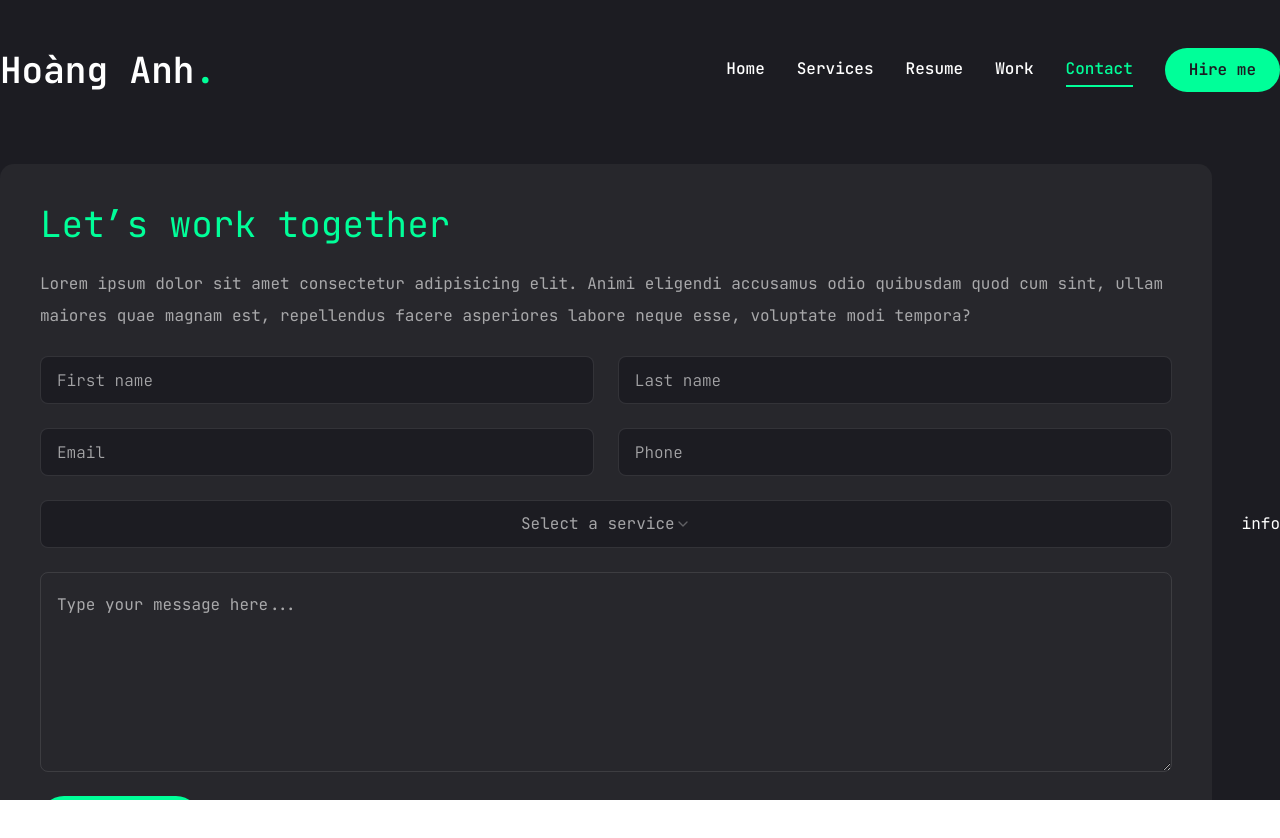
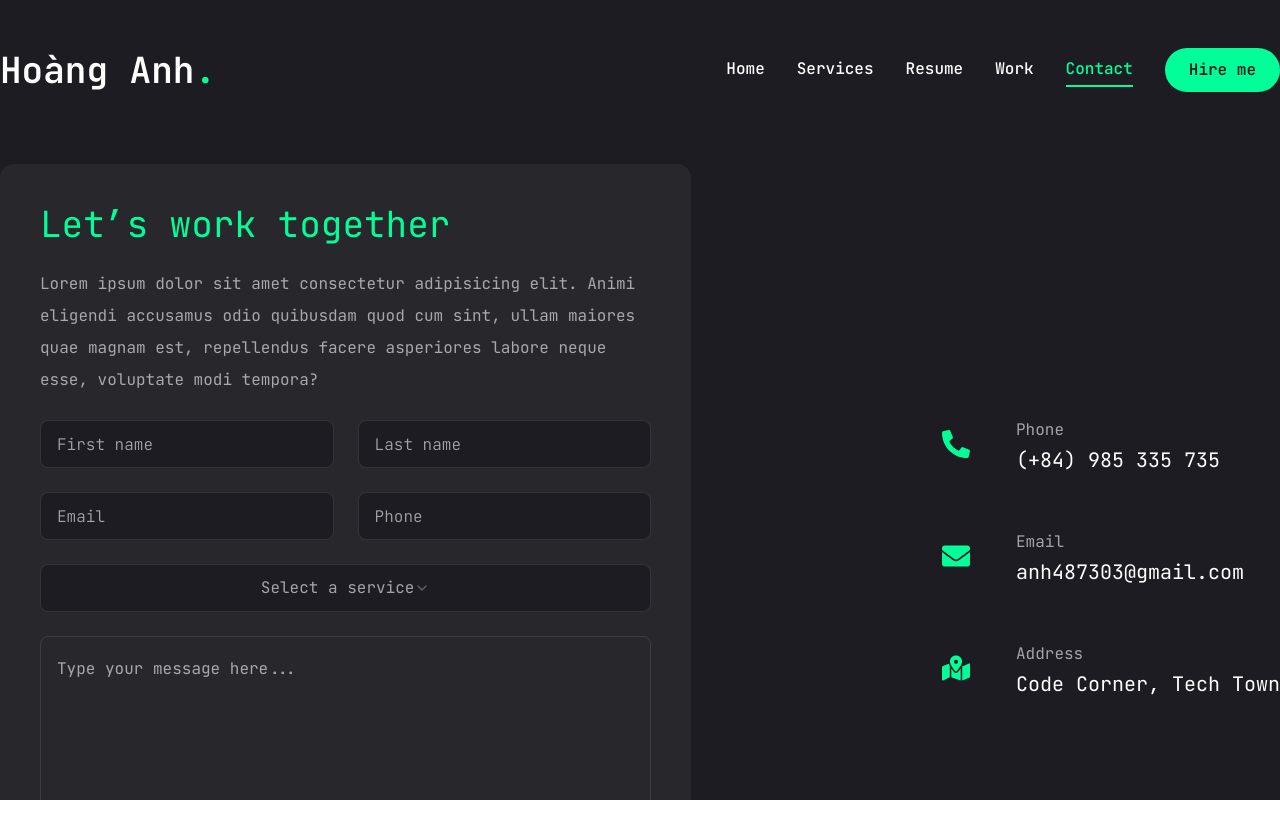
Before and after one commit to nguyennanhcd/Portfolio, a Next.js app: page /contact in a window 1280 px wide. Shown: the top 838 px of the page. Built offline with nearby package versions, Linux system fonts and the light colour scheme.

Commit message:
feat: done contact page

```diff
--- a/app/contact/page.tsx
+++ b/app/contact/page.tsx
@@ -12,6 +12,7 @@
   SelectValue,
 } from '@/components/ui/select'
 import { Textarea } from '@/components/ui/textarea'
+import { info } from '@/constants/info'
 import { motion } from 'framer-motion'
 
 const Contact = () => {
@@ -31,7 +32,7 @@
       <div className='container mx-auto'>
         <div className='flex flex-col xl:flex-row gap-[30px]'>
           {/* form */}
-          <div className='xl:h-[54%] order-2 xl:order-none'>
+          <div className='xl:w-[54%] order-2 xl:order-none'>
             <form
               action=''
               className='flex flex-col gap-6 p-10 bg-[#27272c] rounded-xl'
@@ -95,7 +96,28 @@
 
           {/* info */}
           <div className='flex-1 flex items-center xl:justify-end order-1 xl:order-none mb-8 xl:mb-0'>
-            info
+            <ul className='flex flex-col gap-10'>
+              {info.map((item, index) => (
+                <li
+                  key={index}
+                  className='flex items-center gap-6'
+                >
+                  <div className='w-[52px] h-[52px] xl:w-[72px] xl:h-[72px] rounded-md text-accent-default flex justify-center items-center'>
+                    <div className='text-[28px]'>
+                      {item.icon}
+                    </div>
+                  </div>
+                  <div className='flex-1'>
+                    <p className='text-white/60'>
+                      {item.title}
+                    </p>
+                    <h3 className='text-xl'>
+                      {item.description}
+                    </h3>
+                  </div>
+                </li>
+              ))}
+            </ul>
           </div>
         </div>
       </div>
```
